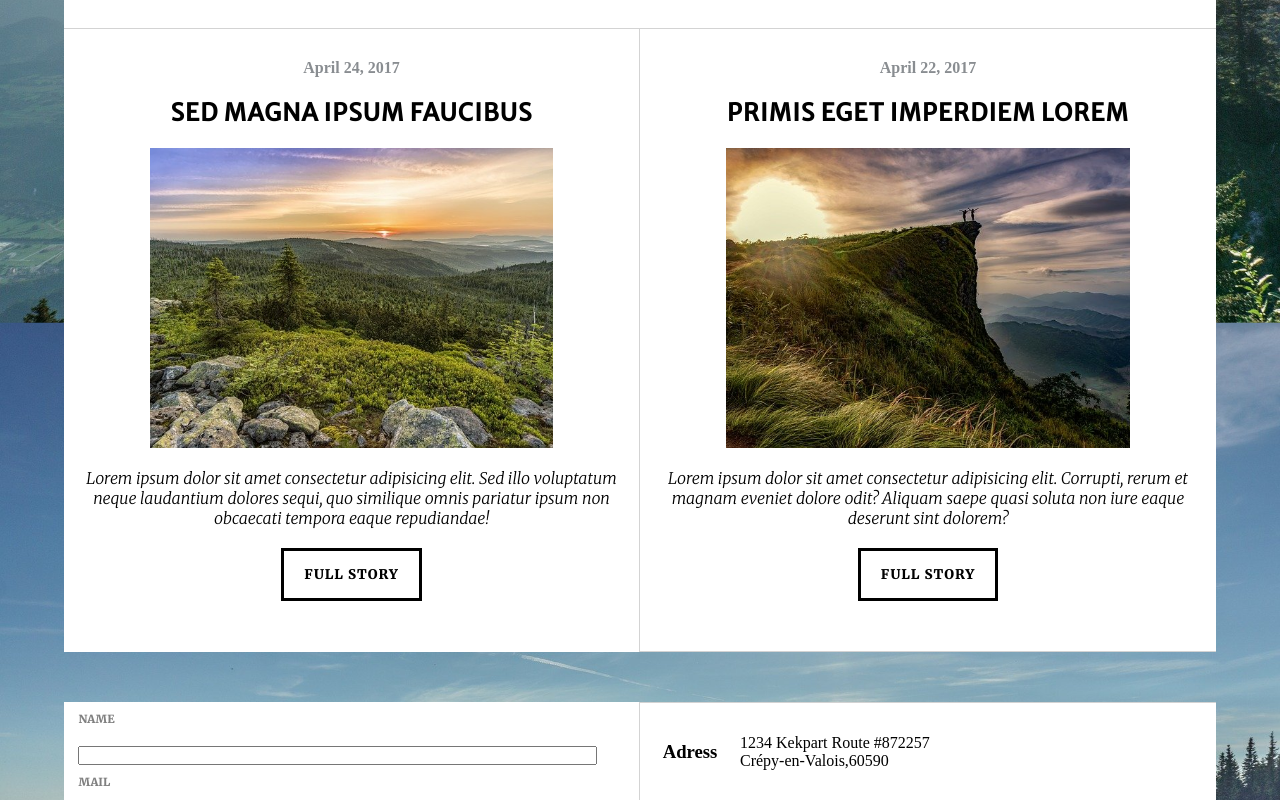
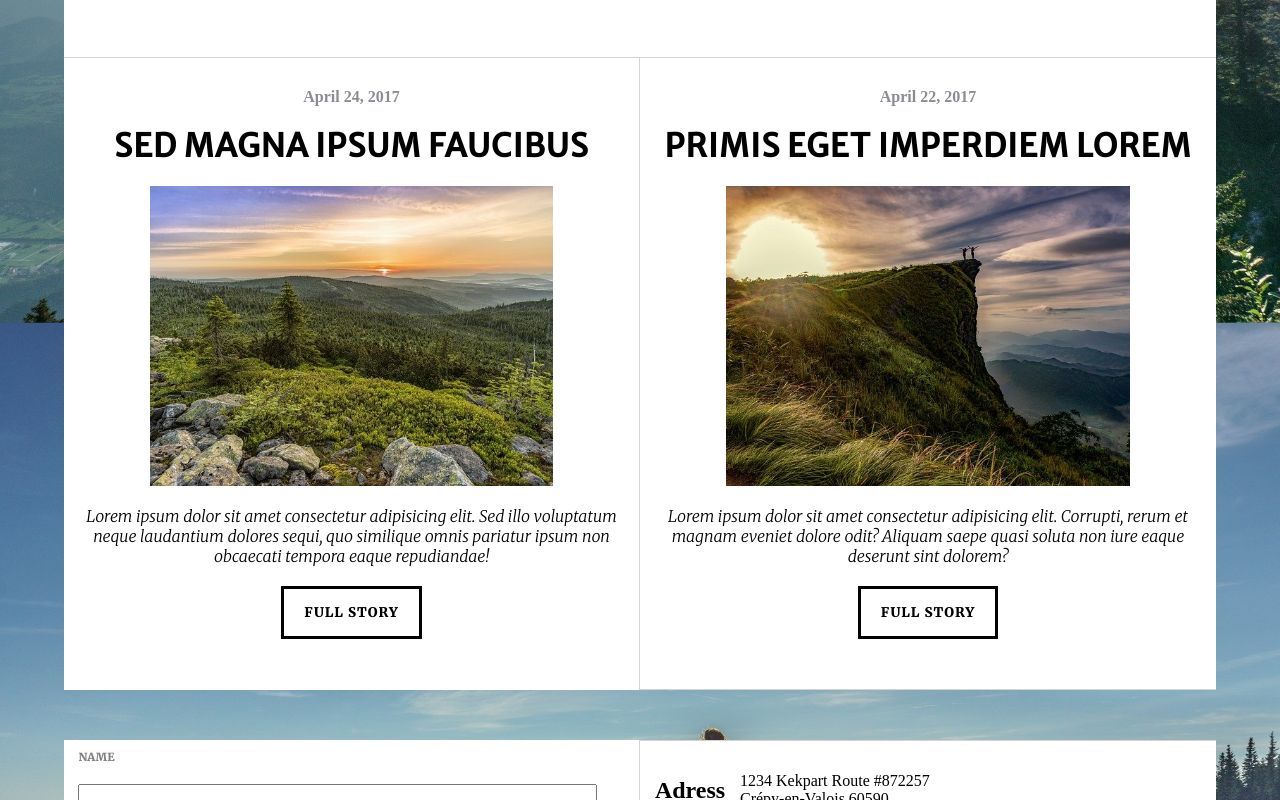
Before and after one commit to Julien-Po/Montagne, a plain HTML site: page index.html in a window 1280 px wide. Shown: the part 1460-2260 px from the top of the page. Drawn offline with Linux system fonts and the light colour scheme.

Commit message:
Ajustement des fonts

```diff
--- a/sass/components/_foot.scss
+++ b/sass/components/_foot.scss
@@ -9,6 +9,7 @@ footer {
 
     h3 {
         text-align: center;
+        font-size: 1.5rem;
     }
 
     .bord {
--- a/sass/components/_lastsec.scss
+++ b/sass/components/_lastsec.scss
@@ -21,6 +21,7 @@
         font-family: 'Merriweather sans';
         letter-spacing: 1px;
         padding-bottom: 20px;
+        font-size: 2rem;
     }
 
     p {
--- a/sass/components/_premsec.scss
+++ b/sass/components/_premsec.scss
@@ -50,6 +50,7 @@ nav {
         font-family: 'Merriweather';
         letter-spacing: 1px;
         padding-bottom: 20px;
+        font-size: 3rem;
     }
 
     p {
--- a/sass/components/_secondsec.scss
+++ b/sass/components/_secondsec.scss
@@ -18,6 +18,7 @@
         font-family: 'Merriweather sans';
         letter-spacing: 1px;
         padding-bottom: 20px;
+        font-size: 2rem;
     }
 
     p {
```
Also changed, not shown: sass/style/style.css, 1 other file.
